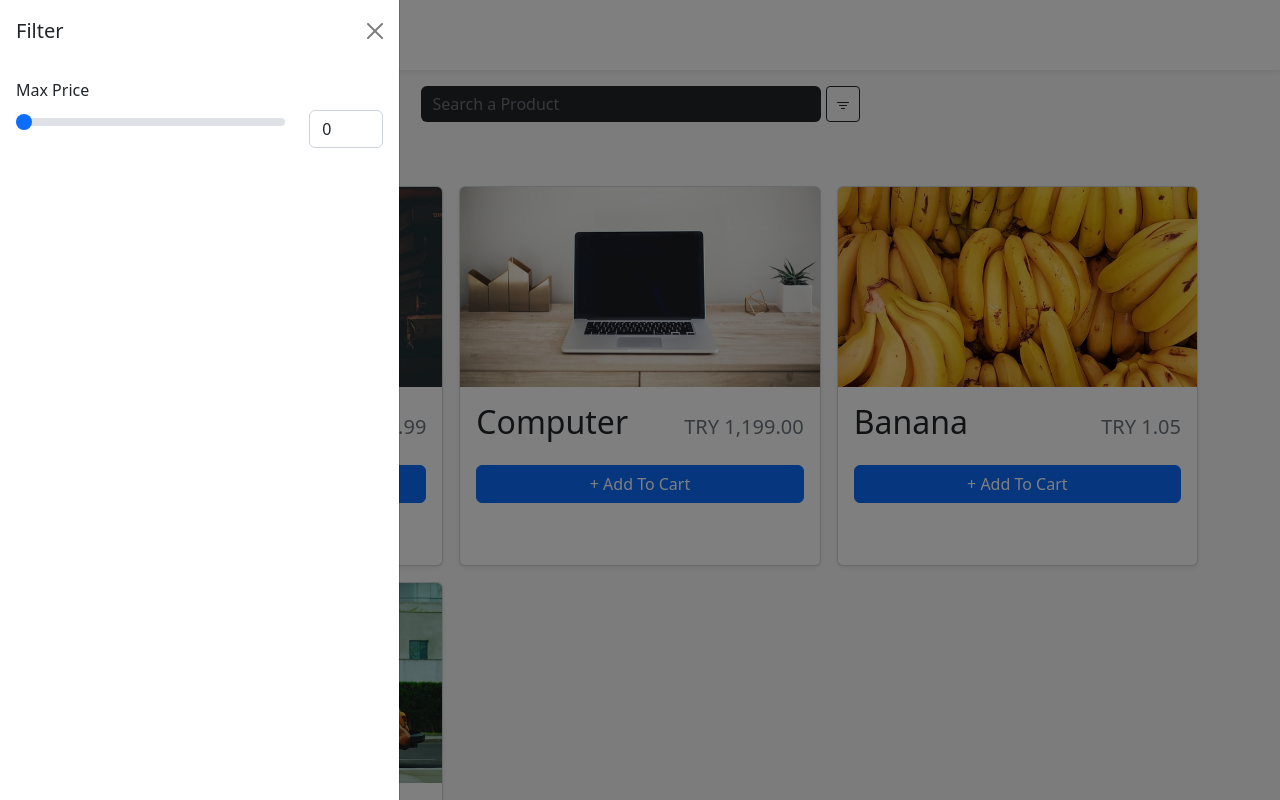
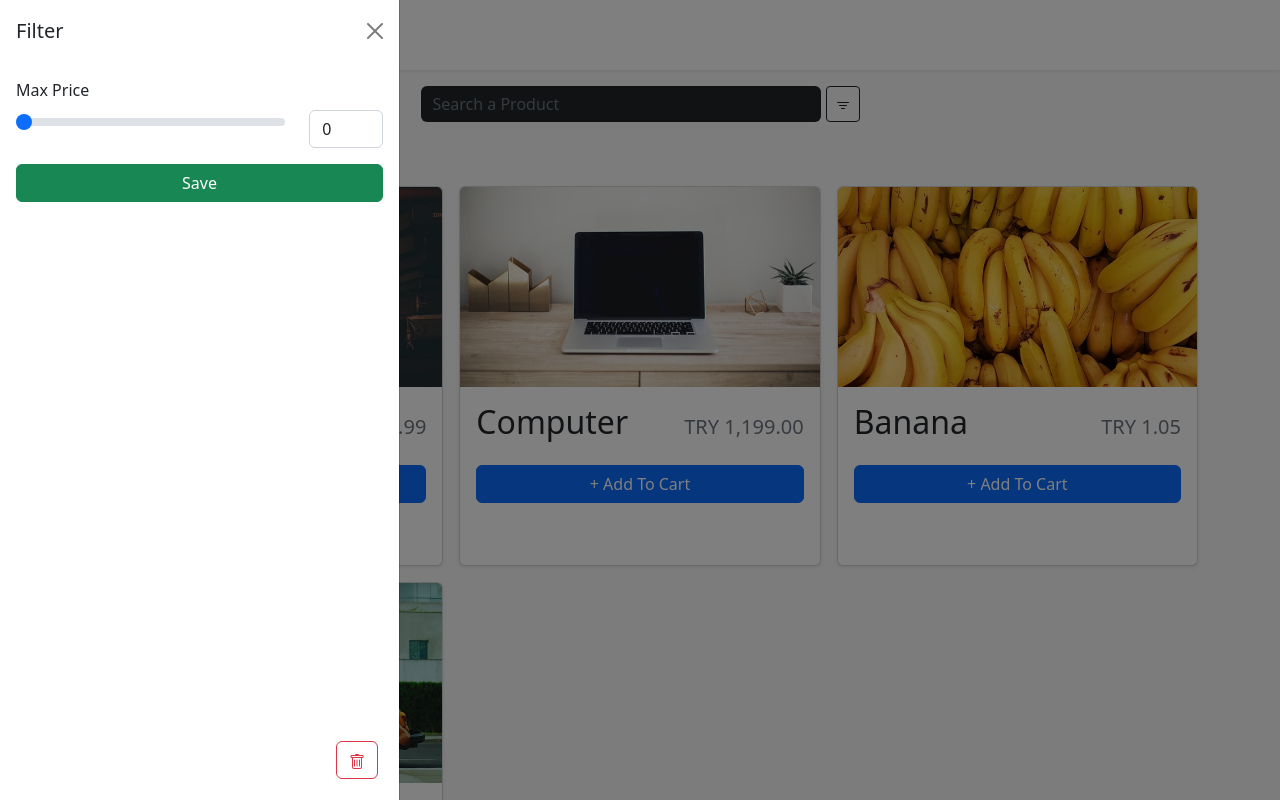
Before and after one commit to yucemetin/advanced-shopping-cart, a React (Vite) app: page /store in a window 1280 px wide. Both pictures are taken after a click on the button 842 px from the left and 104 px from the top of the page. Shown: the top 800 px of the page. Built offline with nearby package versions, Linux system fonts and the light colour scheme.

Commit message:
clear filter button added

```diff
--- a/src/components/Filter.tsx
+++ b/src/components/Filter.tsx
@@ -1,12 +1,29 @@
+import { useState } from "react";
 import { Button, Offcanvas, Stack, Form, Col, Row } from "react-bootstrap";
 import { useFilter } from "../context/FilterContext";
+import Items from "../data/items.json"
+
 
 type FilterProps = {
     isOpen: boolean
 }
 
 export default function Filter({ isOpen }: FilterProps) {
-    const { closeFilter, maxPrice, setMaxPrice } = useFilter()
+    const { closeFilter, setMaxPrice, setStoreItems } = useFilter()
+    const [value, setValue] = useState(0)
+
+    const saveFilters = () => {
+        closeFilter()
+        setMaxPrice(value)
+    }
+
+    const clearFilters = () => {
+        closeFilter()
+        setMaxPrice(0)
+        setValue(0)
+        setStoreItems(Items)
+    }
+
     return (
         <Offcanvas show={isOpen} onHide={closeFilter}>
             <Offcanvas.Header closeButton>
@@ -22,18 +39,25 @@ export default function Filter({ isOpen }: FilterProps) {
                                 </Form.Label>
                                 <Col xs="9">
                                     <Form.Range
-                                        value={maxPrice}
-                                        onChange={e => setMaxPrice(e.target.value)}
+                                        value={value}
+                                        onChange={e => setValue(Number(e.target.value))}
                                         min={0}
                                         max={20000}
                                     />
                                 </Col>
                                 <Col xs="3">
-                                    <Form.Control value={maxPrice} onChange={e => setMaxPrice(e.target.value)} />
+                                    <Form.Control value={value} onChange={e => setValue(Number(e.target.value))} />
                                 </Col>
                             </Row>
                         </Form.Group>
                     </Form>
+                    <Button className="mt-3" onClick={saveFilters} variant="success">Save</Button>
+                    <Button onClick={clearFilters} className="m-3" variant="outline-danger" style={{ position: "absolute", bottom: 5, right: 5 }}>
+                        <svg xmlns="http://www.w3.org/2000/svg" width="16" height="16" fill="currentColor" viewBox="0 0 16 16">
+                            <path d="M5.5 5.5A.5.5 0 0 1 6 6v6a.5.5 0 0 1-1 0V6a.5.5 0 0 1 .5-.5zm2.5 0a.5.5 0 0 1 .5.5v6a.5.5 0 0 1-1 0V6a.5.5 0 0 1 .5-.5zm3 .5a.5.5 0 0 0-1 0v6a.5.5 0 0 0 1 0V6z" />
+                            <path fillRule="evenodd" d="M14.5 3a1 1 0 0 1-1 1H13v9a2 2 0 0 1-2 2H5a2 2 0 0 1-2-2V4h-.5a1 1 0 0 1-1-1V2a1 1 0 0 1 1-1H6a1 1 0 0 1 1-1h2a1 1 0 0 1 1 1h3.5a1 1 0 0 1 1 1v1zM4.118 4 4 4.059V13a1 1 0 0 0 1 1h6a1 1 0 0 0 1-1V4.059L11.882 4H4.118zM2.5 3V2h11v1h-11z" />
+                        </svg>
+                    </Button>
                 </Stack>
             </Offcanvas.Body>
         </Offcanvas >
```
